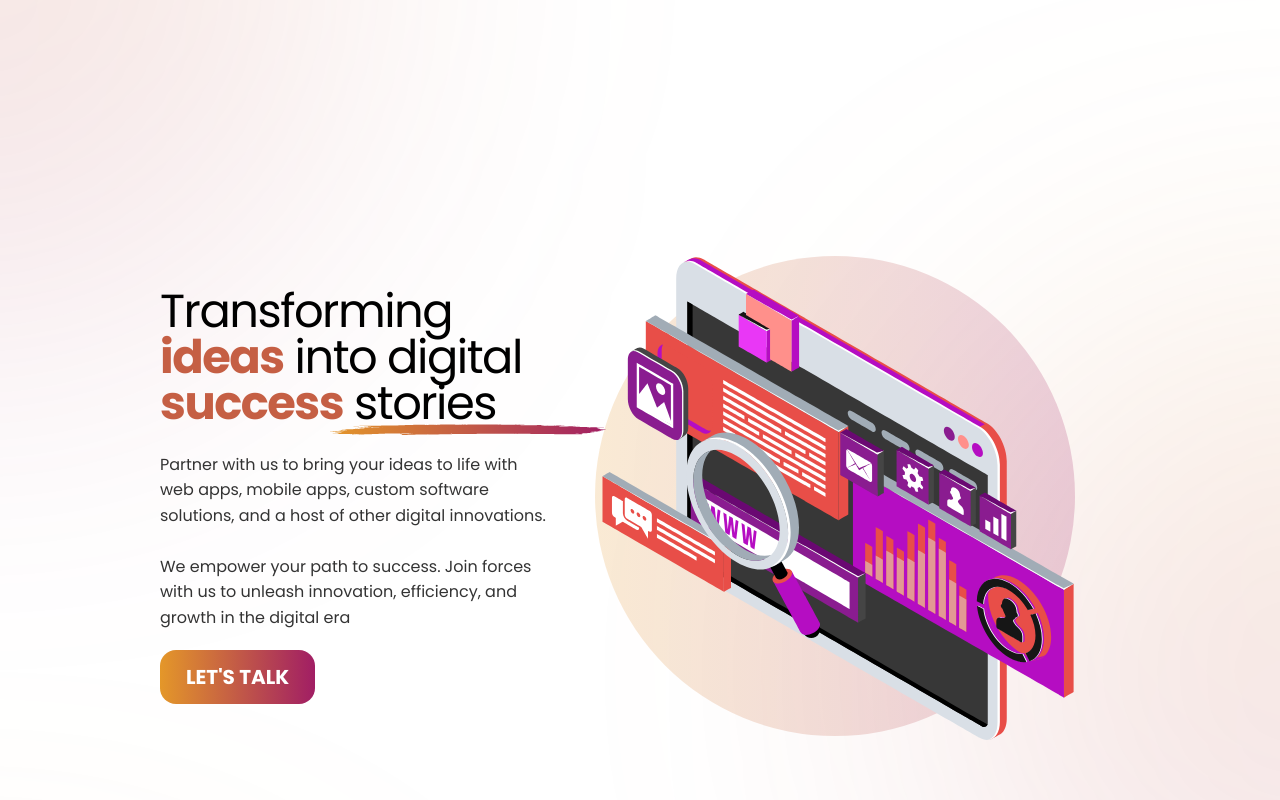
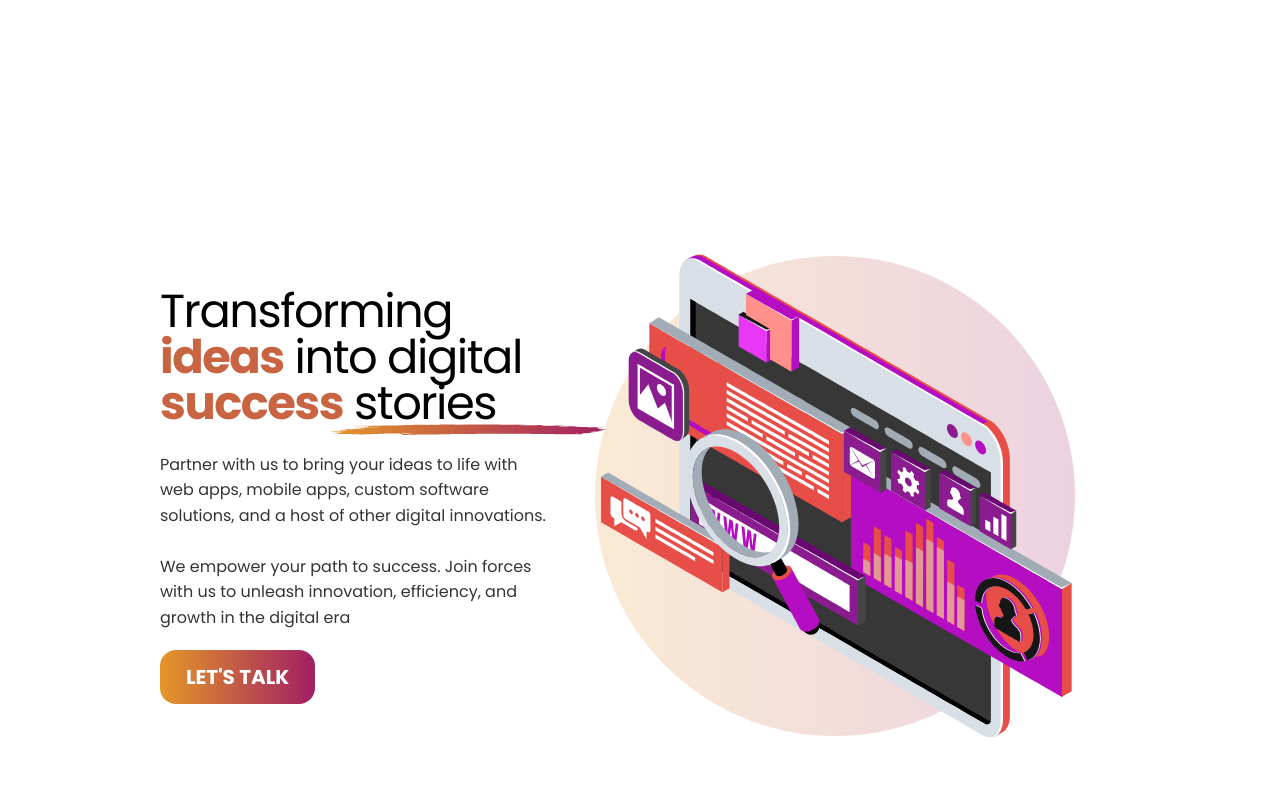
Before and after one commit to jkrmarmol/Kuma-Technologies, a React (Vite) app: page / in a window 1280 px wide. Shown: the top 800 px of the page. Built offline with nearby package versions, Linux system fonts and the light colour scheme.

Commit message:
fixed bubbles

```diff
--- a/src/App.tsx
+++ b/src/App.tsx
@@ -1,4 +1,4 @@
-import Circle from "./components/Circle"
+// import Circle from "./components/Circle"
 import Header from "./components/Header"
 import Home from "./components/Home"
 import Responsibilities from "./components/Responsibilities"
@@ -11,9 +11,8 @@ function App() {
 
   return (
     <>
-
       <div className="container">
-        <Circle />
+        {/* <Circle /> */}
         <Header />
         <Home />
         <Responsibilities />
--- a/src/assets/styles/main.scss
+++ b/src/assets/styles/main.scss
@@ -15,6 +15,7 @@ body {
   background-color: #ffffff;
 
   .circle-elements {
+
     .circle {
       @include circle();
       left: -400px;
@@ -61,12 +62,9 @@ body {
 }
 
 .container {
-  overflow-x:hidden;
-  overflow-y: hidden;
-  position: relative;
   display: grid;
   grid-template-columns: 1fr 1fr;
-  grid-template-rows: 12vh minmax(100vh, max-content) minmax(30vh, max-content) minmax(100vh, max-content) minmax(100vh, max-content) minmax(100vh, max-content);
+  grid-template-rows: 12vh minmax(100vh, max-content) minmax(30vh, max-content) minmax(100vh, max-content) minmax(100vh, max-content) minmax(120vh, max-content);
 
   .headers {
     position: fixed;
```
